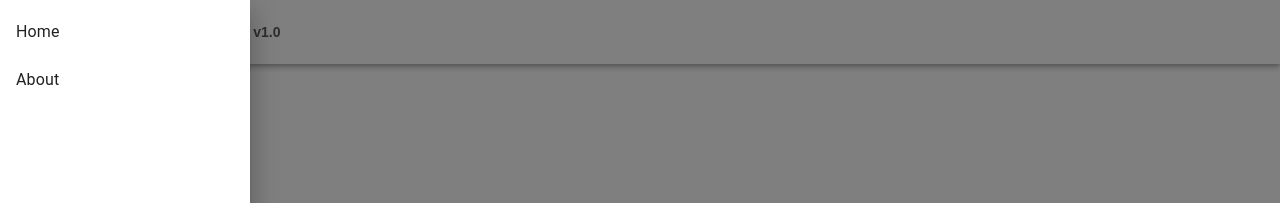
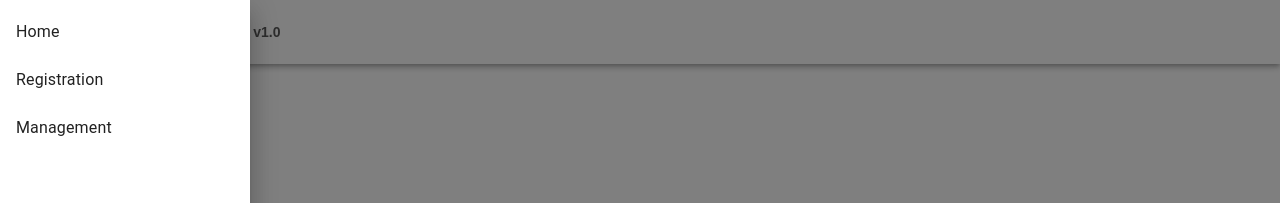
Before and after one commit to ymmtr6/BookManagement, a React (Create React App) app in the folder bookmanagement/: page /registration in a window 1280 px wide. Both pictures are taken after a click on the button "Menu". Shown: the top 203 px of the page. Built offline with nearby package versions, Linux system fonts and the light colour scheme; no server answers.

Commit message:
ハンバーガーメニューに別ベージを追加

```diff
--- a/bookmanagement/src/App.js
+++ b/bookmanagement/src/App.js
@@ -3,6 +3,7 @@ import { BrowserRouter as Router, Route, Switch } from "react-router-dom";
 //import { HomePage } from "./HomePage";
 import Books from "./BookCard"
 import Header from "./Header"
+import Registration from './Registration';
 
 /*
  * React's Component ( Main )
@@ -13,7 +14,7 @@ class App extends Component {
    * Field
    */
   // web api
-  api_url = "http://localhost:80/list";
+  api_url = "/list";
 
   // state has book list.
   state = {
@@ -53,6 +54,12 @@ class App extends Component {
                 <Books books={this.state.books} id="Books1" />
               </div>
             </Route>
+            <Route exact path="/registration">
+              <Registration />
+            </Route>
+            <Route exact path="/management">
+              <div></div>
+            </Route>
           </Switch>
         </div>
       </Router>
--- a/bookmanagement/src/Header.js
+++ b/bookmanagement/src/Header.js
@@ -48,9 +48,14 @@ class Header extends Component {
               <ListItemText primary="Home" />
             </ListItem>
           </Link>
-          <Link to="/about">
+          <Link to="/registration">
             <ListItem button>
-              <ListItemText primary="About" />
+              <ListItemText primary="Registration" />
+            </ListItem>
+          </Link>
+          <Link to="/management">
+            <ListItem button>
+              <ListItemText primary="Management" />
             </ListItem>
           </Link>
         </List>
--- /dev/null
+++ b/bookmanagement/src/Registration.js
@@ -0,0 +1,49 @@
+import React from "react";
+
+class Registration extends React.Component {
+
+  constructor(props) {
+    super(props);
+
+    this.state = {
+      usstate: props.initState,
+      desc: "This is for a text area."
+    };
+
+    this.onChange = this.onChange.bind(this);
+    this.onSubmit = this.onSubmit.bind(this);
+    this.onTextAreaChange = this.onTextAreaChange.bind(this);
+  }
+
+  onChange(e) {
+    this.setState({ usstate: e.target.value });
+  }
+
+  onSubmit(e) {
+    e.preventDefault();
+  }
+
+  onTextAreaChange(e) {
+    this.setState({ desc: e.target.value });
+  }
+
+
+  render() {
+    return (
+      <div>
+        <span>Test</span>
+        <form onSubmit={this.onSubmit}>
+          <textarea
+            value={this.state.desc}
+            onChange={this.onTextAreaChange} />
+          <div>
+            <button type="submit">OK</button>
+          </div>
+        </form>
+      </div>
+    )
+  }
+
+}
+
+export default Registration;
```
